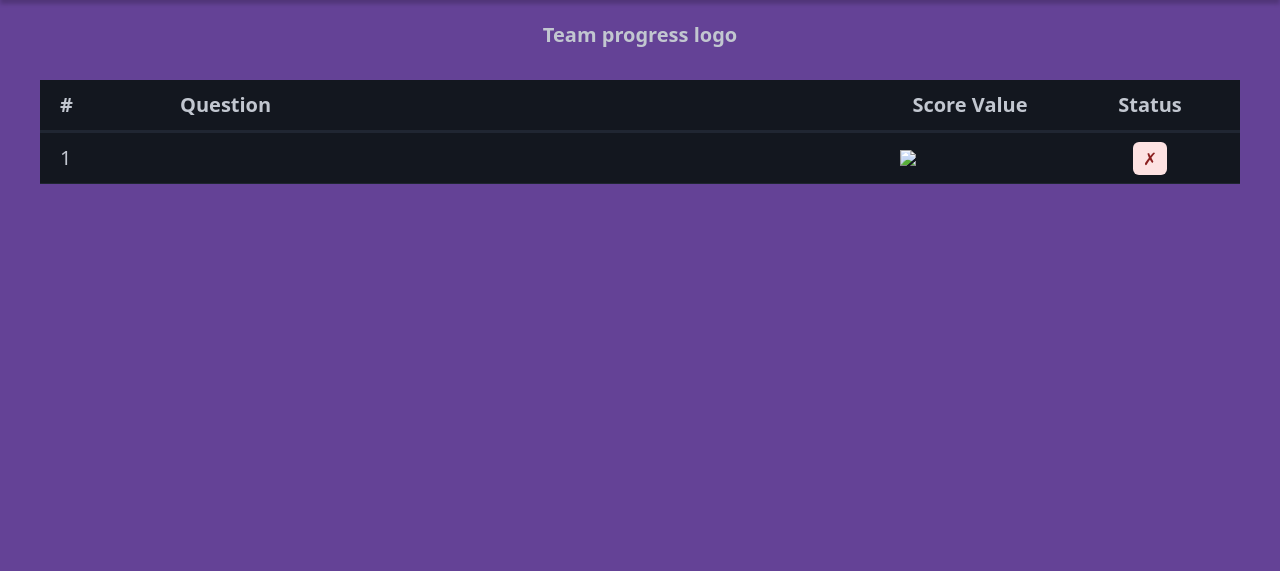
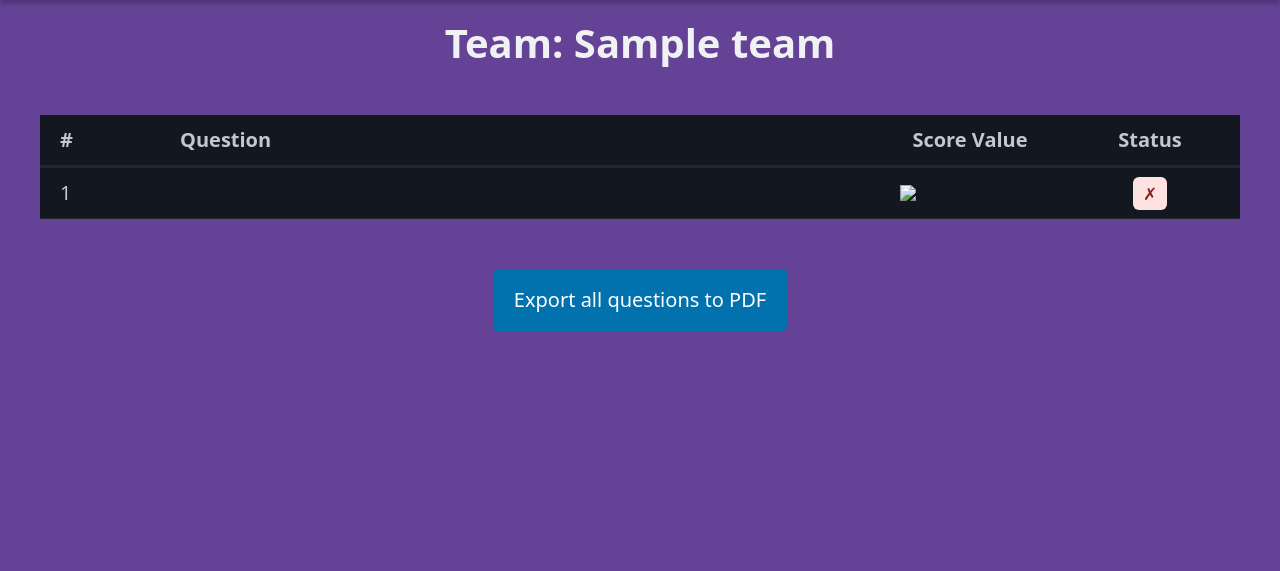
Before and after one commit to ZeusWPI/COMA, a Python web app: template app/templates/home.html in a window 1280 px wide. Shown: the part 80-651 px from the top of the page. Run offline with Jinja, Linux system fonts and the light colour scheme; the template is opened without the code that fills it: most values are stand-ins (such as "Sample title", 1, 10 or a date in 2020).

Commit message:
add export questions button

```diff
--- a/app/static/css/home.css
+++ b/app/static/css/home.css
@@ -30,6 +30,10 @@
 
 .home-questions-table tr {
   cursor: pointer;
+}
+
+.home-questions-table td:hover {
+  background-color: #11141b;
 }
 
 .home-questions-table th:nth-child(2),
--- a/app/templates/home.html
+++ b/app/templates/home.html
@@ -3,9 +3,8 @@
 {% block content %}
   <div class="home-root">
     <div class="home-layout">
-      <div class="home-logo">
-        <strong>Team progress logo</strong>
-      </div>
+      <h1>Team: {{team.name }} </h1>
+
 
       <table class="home-questions-table">
         <thead>
@@ -34,6 +33,8 @@
           {% endfor %}
         </tbody>
       </table>
+
+      <a type="button" target="_blank" href="/questions-pdf">Export all questions to PDF</a>
     </div>
   </div>
 {% endblock %}
```
